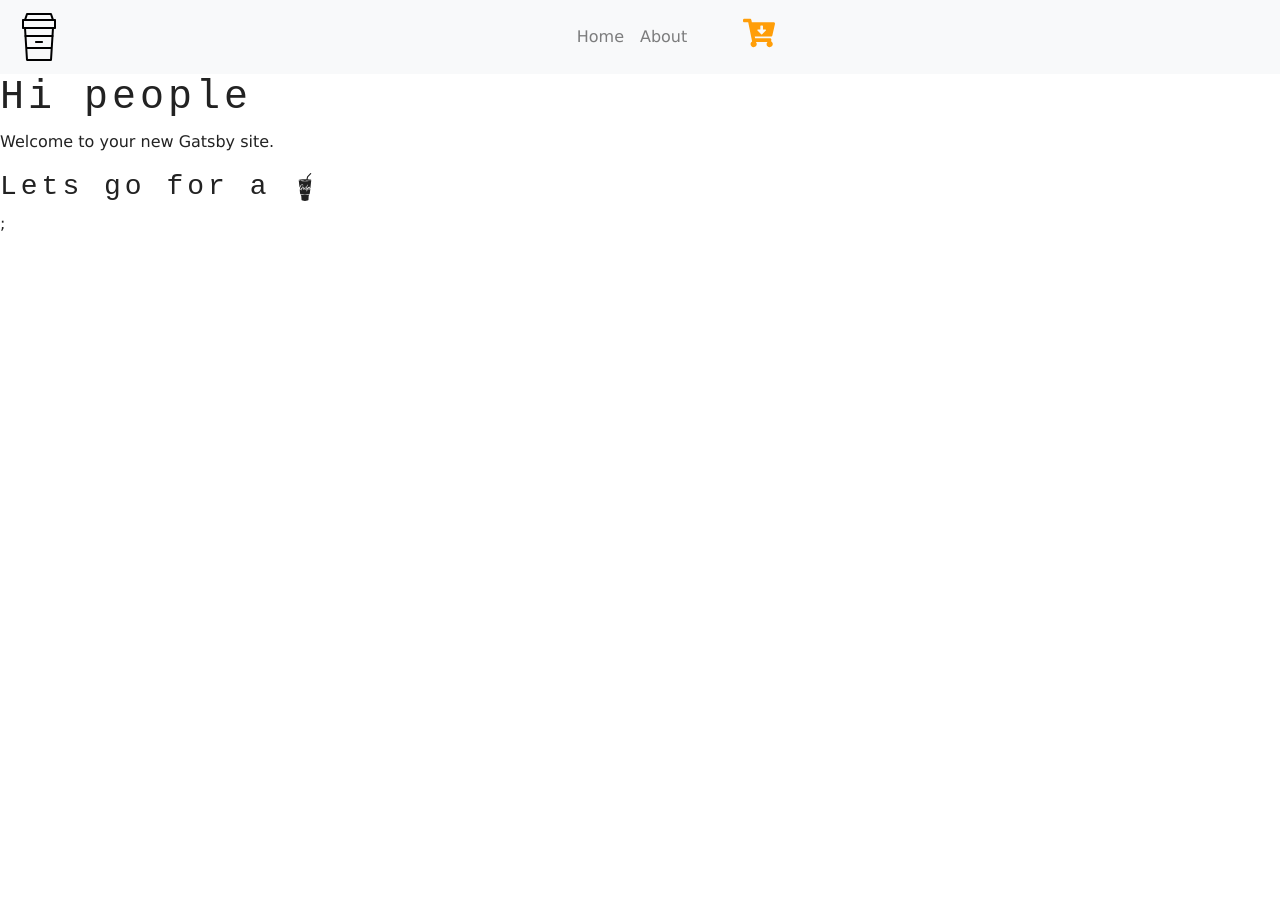
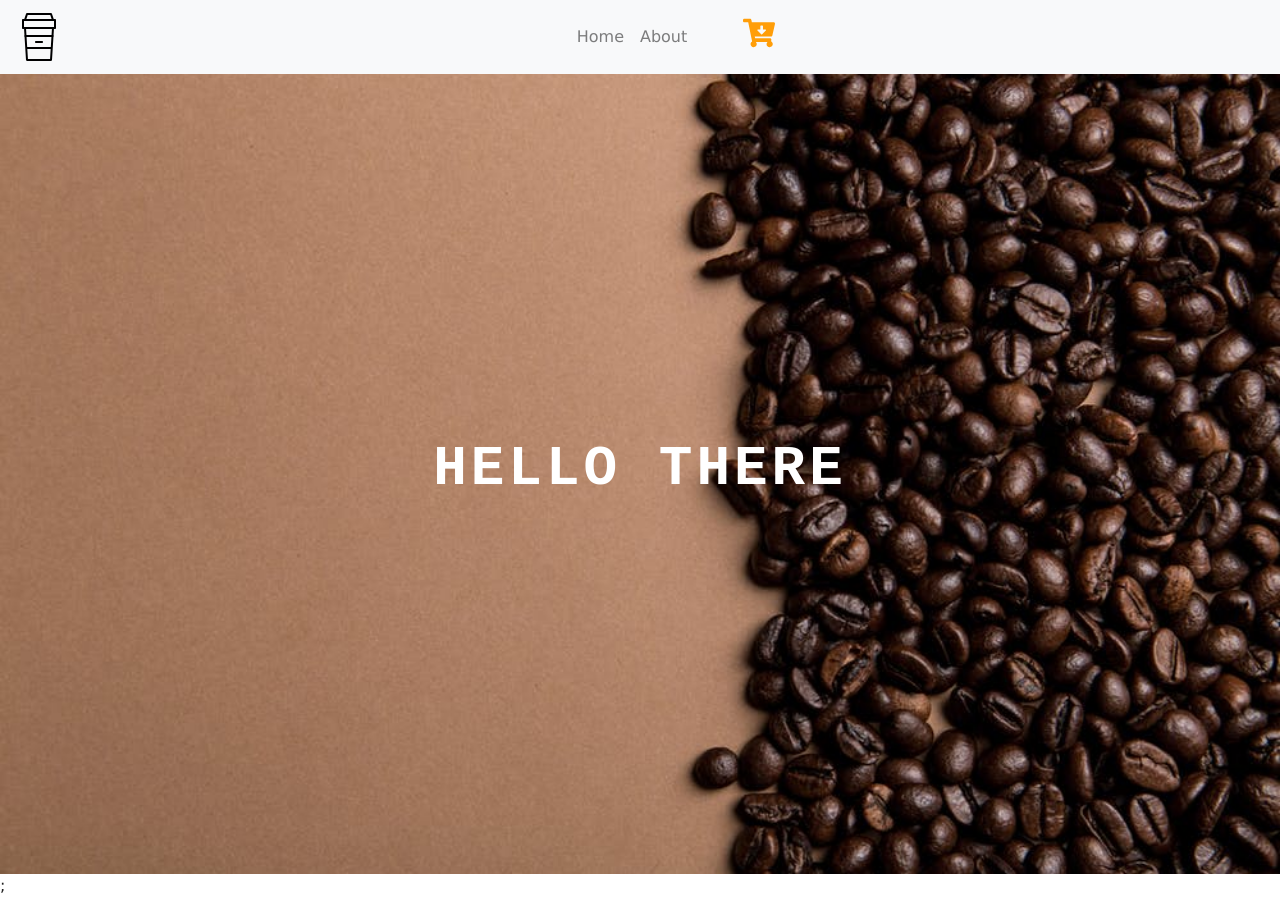
Before and after one commit to Nevo0/Gatsby-, a Gatsby site: page / in a window 1280 px wide. Before the commit the page ends 800 px from the top, so only its background shows below. Built offline with nearby package versions, Linux system fonts and the light colour scheme; Gatsby itself is replaced by a stand-in of ours.

Commit message:
Background section

```diff
--- a/gatsby-config.js
+++ b/gatsby-config.js
@@ -5,7 +5,6 @@ module.exports = {
     author: `Transport Witek`
   },
   plugins: [
-    `gatsby-plugin-react-helmet`,
     {
       resolve: `gatsby-source-filesystem`,
       options: {
--- a/package.json
+++ b/package.json
@@ -6,6 +6,7 @@
   "author": "Kyle Mathews <mathews.kyle@gmail.com>",
   "dependencies": {
     "gatsby": "^2.0.119",
+    "gatsby-background-image": "^0.2.3",
     "gatsby-image": "^2.0.29",
     "gatsby-plugin-manifest": "^2.0.17",
     "gatsby-plugin-offline": "^2.0.23",
--- /dev/null
+++ b/src/components/Globals/BackgroundSection.js
@@ -0,0 +1,19 @@
+import React from "react";
+import BackgroundImage from "gatsby-background-image";
+const BackgroundSection = ({ img, styleClass, title, children }) => {
+  return (
+    <BackgroundImage className={styleClass} fluid={img}>
+      <h1 className="title text-white text-uppercase text-center display-4 font-weight-bold">
+        {title}
+      </h1>
+      {children}
+    </BackgroundImage>
+  );
+};
+
+export default BackgroundSection;
+
+BackgroundSection.defaultProps = {
+  title: "default title",
+  styleClass: "default-background"
+};
--- a/src/components/layout.css
+++ b/src/components/layout.css
@@ -1,6 +1,6 @@
 :root {
-  --mainBrown: #2d1ef1;
-  --mainYellow: #ff9e09;
+  --mainBrown: rgb(45, 30, 241);
+  --mainYellow: rgb(255, 158, 9);
   --mainGrey: #ece8dc;
   --mainWhite: #fff;
   --mainDark: #222;
@@ -31,3 +31,13 @@ h6 {
   color: var(--mainYellow);
   font-size: 2rem
 }
+
+.default-background {
+  min-height: 100vh;
+  display: flex;
+  align-items: center;
+  justify-content: center;
+  background: linear-gradient(rgb(255, 158, 9, 0.5), rgb(255, 158, 9, 0.1));
+  background-position: center;
+  background-size: cover
+}
--- a/src/pages/index.js
+++ b/src/pages/index.js
@@ -1,19 +1,49 @@
 import React from "react";
-import { Link } from "gatsby";
-import { FaGulp } from "react-icons/fa";
+import { Link, graphql } from "gatsby";
+
+import BackgroundSection from "../components/Globals/BackgroundSection";
 import Layout from "../components/layout";
 
 import SEO from "../components/seo";
 
-const IndexPage = () => (
-  <Layout>
-    <SEO title="Home" keywords={[`gatsby`, `application`, `react`]} />
-    <h1>Hi people</h1>
-    <p>Welcome to your new Gatsby site.</p>
-    <h3>
-      Lets go for a <FaGulp />
-    </h3>
-  </Layout>
-);
+const IndexPage = ({ data }) => {
+  console.log(data);
+
+  return (
+    <Layout>
+      <SEO title="Home" keywords={[`gatsby`, `application`, `react`]} />
+
+      <BackgroundSection
+        img={data.img.childImageSharp.fluid}
+        title={"Hello there"}
+        styleClass="default-background"
+      />
+    </Layout>
+  );
+};
+
+export const query = graphql`
+  {
+    img: file(relativePath: { eq: "default-background.jpeg" }) {
+      childImageSharp {
+        fluid {
+          ...GatsbyImageSharpFluid_tracedSVG
+        }
+      }
+    }
+  }
+`;
+
+// export const query = graphql`
+//   query {
+//     file(relativePath: { eq: "default-background.jpeg" }) {
+//       childImageSharp {
+//         fluid {
+//           ...GatsbyImageSharpFluid_tracedSVG
+//         }
+//       }
+//     }
+//   }
+// `;
 
 export default IndexPage;
```
Also changed, not shown: 1 other file.
